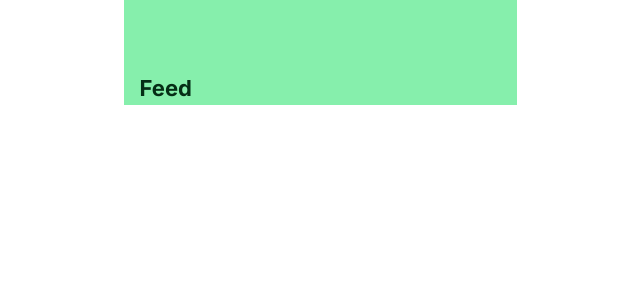
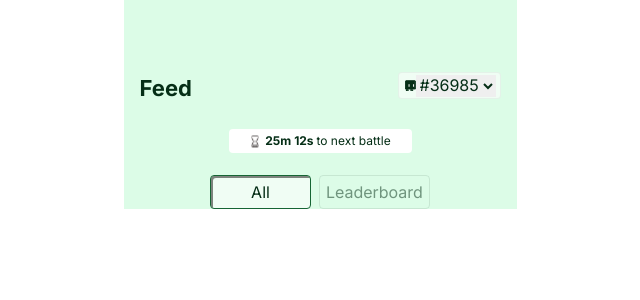
Before and after one commit to Shreya-454/feed, a Next.js app: page / in a window 1280 px wide. Shown: the top 300 px of the page, without its empty margins (320-960 px from the left). Built offline with nearby package versions, Linux system fonts and the light colour scheme.

Commit message:
tab btns

```diff
--- a/src/components/Feed.jsx
+++ b/src/components/Feed.jsx
@@ -1,11 +1,65 @@
-
+"use client"
+import { useState } from "react";
+import { Logo } from "./common/Icons";
+import Image from "next/image";
 
 export default function Feed() {
+  const [tab, setTab] = useState("tab1");
+
+  function openTab(selectedTab) {
+    setTab(selectedTab);
+  }
+
   return (
     <div>
-      <div className="max-w-[393px] mx-auto w-full bg-green-300 pt-[72px] px-4">
-        <div className="flex justify-between">
-          <p className=" font-inter text-[#052E16] text-[22px] font-bold">Feed</p>
+      <div className="max-w-[393px] mx-auto w-full bg-lightGreen pt-[72px] px-4">
+        <div className="flex justify-between mb-6">
+          <p className="font-inter text-[#052E16] text-[22px] font-bold">
+            Feed
+          </p>
+          <div className="h-[27px] bg-[#F0FDF4] flex items-center justify-between pl-[6px] pr-1 py-2 border border-solid border-[#052E160D] rounded-[4px]">
+            <Logo />
+            <select
+              name="numbers"
+              id="account"
+              className="text-[#052E16] focus:border-none focus:outline-none text-base"
+            >
+              <option value="one">#36985</option>
+              <option value="one">#36986</option>
+              <option value="one">#36987</option>
+              <option value="one">#36988</option>
+            </select>
+          </div>
+        </div>
+        <div className="flex items-center gap-1 bg-white py-1 px-4 rounded-[4px] justify-center max-w-[183px] mx-auto mb-[22px]">
+          <Image
+            src="/assets/svg/timeSvg.svg"
+            width={12}
+            height={12}
+            alt="timer"
+          />
+          <p className="text-xs text-[#052E16] font-bold">
+            25m 12s <span className="font-normal">to next battle</span>
+          </p>
+        </div>
+        <div className="flex justify-center gap-2">
+          <button
+            onClick={() => openTab("tab1")}
+            className={`text-darkGreen  text-base leading-[100%] px-10 py-2 border border-solid  rounded-[4px] ${
+              tab === "tab1" ? "bg-[#F0FDF4] opacity-100 shadow-[inset_2px_2px_0px_0px_#0C0A0980] border-[#166534]" : "bg-transparent opacity-50 shadow-[1px_1px_0px_0px #052E1633] border-[#052E1633]"
+            }`}
+            id="tabbtn"
+          >
+            All
+          </button>
+          <button
+            onClick={() => openTab("tab2")}
+            className={`text-darkGreen text-base leading-[100%] px-[6px] py-2 border border-solid border-[#052E1633] rounded-[4px] ${
+              tab === "tab2" ? "bg-[#F0FDF4] opacity-100 shadow-[inset_2px_2px_0px_0px_#0C0A0980]  border-[#166534]" : "bg-transparent opacity-50 shadow-[1px_1px_0px_0px #052E1633] border-[#052E1633] "}`}
+            id="tabbtn"
+          >
+            Leaderboard
+          </button>
         </div>
       </div>
     </div>
--- a/src/components/common/Icons.jsx
+++ b/src/components/common/Icons.jsx
@@ -0,0 +1,18 @@
+export const Logo = () => {
+  return (
+    <svg width="11" height="11" viewBox="0 0 11 11" fill="none" xmlns="http://www.w3.org/2000/svg" className="w-[11px] h-[11px]">
+<g clip-path="url(#clip0_2005_2483)">
+<path fill-rule="evenodd" clip-rule="evenodd" d="M0.917725 0.819092H9.94506V9.24462H7.35396V10.1808H6.26733V9.24462H2.83917V10.1808H1.75255V9.24462H0.917725V0.819092Z" fill="#052E16"/>
+<path fill-rule="evenodd" clip-rule="evenodd" d="M0.920763 0H9.94809V0.858132H10.8667V9.28363H10.8653L8.15045 9.28371V10.9999H8.14904L5.43248 11V10.1419V9.28371H3.637V8.42556H5.43248H6.35193H6.35356V9.28371H6.35193V10.1419H7.23102V9.24462H8.14872V8.42556H9.9473L9.94809 0.858132L0.920763 0.858154V0ZM0.920763 10.1419V8.42556H1.84021V10.1419H2.71624V9.24462H3.63569V10.1419H3.63732V11H0.920763V10.1419ZM0 9.28363V0.858132H0.919451V9.28363H0Z" fill="#052E16"/>
+<path d="M3.57312 4.19328V6.76775H4.53436V4.19328H3.57312Z" fill="white" stroke="white" stroke-width="0.0531915"/>
+<path d="M8.08789 4.19328V6.76775H9.04913V4.19328H8.08789Z" fill="white" stroke="white" stroke-width="0.0531915"/>
+</g>
+<defs>
+<clipPath id="clip0_2005_2483">
+<rect width="11" height="11" fill="white"/>
+</clipPath>
+</defs>
+</svg>
+
+  )
+};
--- a/tailwind.config.js
+++ b/tailwind.config.js
@@ -13,7 +13,8 @@ module.exports = {
       },
       colors: {
         lightGreen: '#DCFCE7',
-        darkGreen: '#166534',
+        Green: '#166534',
+        darkGreen:'#052E16',
         grey: '#44403C',
       },
 
```
Also changed, not shown: public/assets/svg/timeSvg.svg (added), src/styles/globals.css (line endings or trailing spaces).
